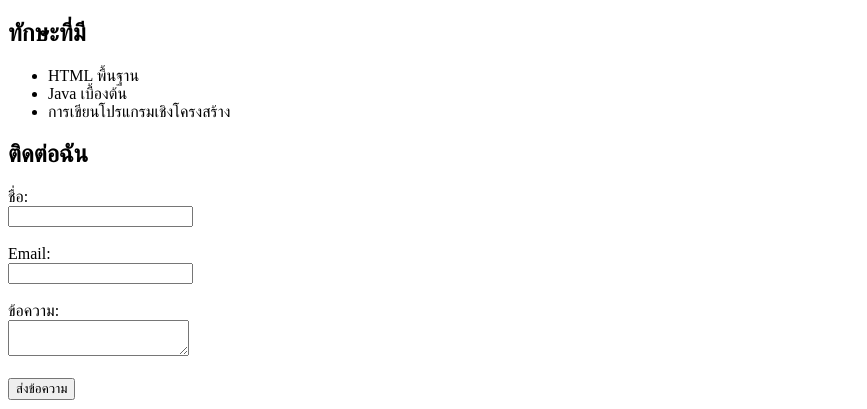
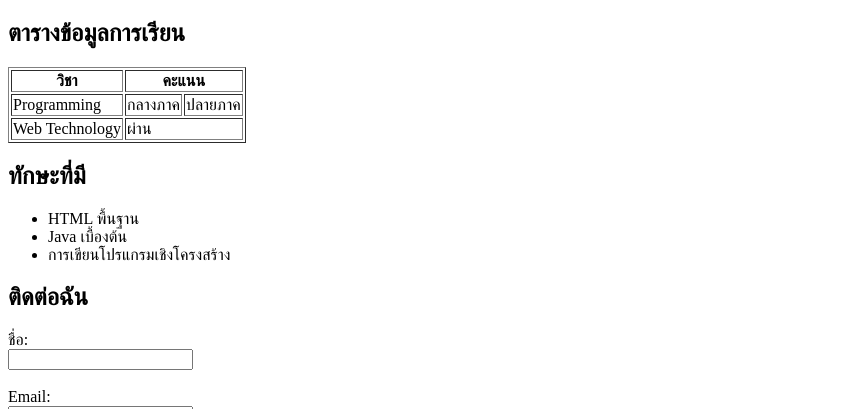
Before and after one commit to PWachirawit/ENGSE611, a plain HTML site: page ENGSE611/Homework/Hw_1 my introduction.html in a window 1280 px wide. Shown: the part 691-1100 px from the top of the page, without its empty margins (0-867 px from the left). Drawn offline with Linux system fonts and the light colour scheme.

Commit message:
I dorget sommething

```diff
--- a/ENGSE611/Homework/Hw_1 my introduction.html
+++ b/ENGSE611/Homework/Hw_1 my introduction.html
@@ -36,6 +36,26 @@
             <h2>รูปตัวอย่าง</h2>
             <img src="https://media1.tenor.com/m/AkJm-U15VRAAAAAd/yuyuko-touhou.gif" alt="นี้คือรูปตัวอย่าง">
             <img src="https://forums.terraria.org/index.php?attachments/88e71fee-58a0-4ae2-82ba-0b285849d395-gif.369331/" alt="ตัวอย่างที่ 2">
+        </section>
+
+        <!-- ตารางข้อมูล -->
+        <section>
+            <h2>ตารางข้อมูลการเรียน</h2>
+            <table border="1">
+                <tr>
+                    <th>วิชา</th>
+                    <th colspan="2">คะแนน</th>
+                </tr>
+                <tr>
+                    <td>Programming</td>
+                    <td>กลางภาค</td>
+                    <td>ปลายภาค</td>
+                </tr>
+                <tr>
+                    <td>Web Technology</td>
+                    <td colspan="2">ผ่าน</td>
+                </tr>
+            </table>
         </section>
 
         <!-- Section ทักษะ -->
```
